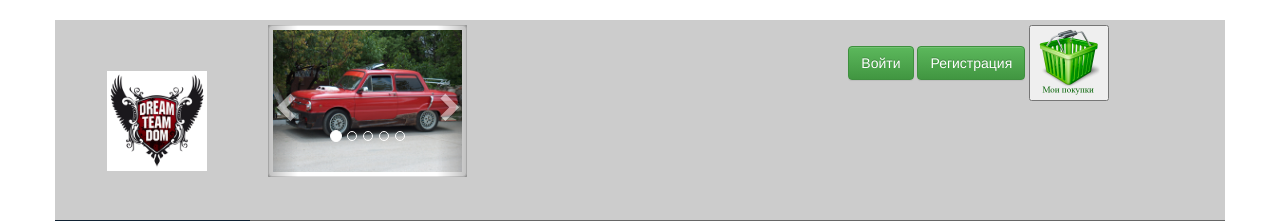
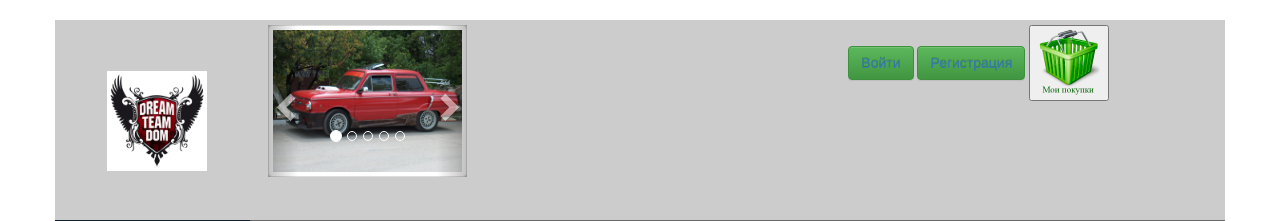
Before and after one commit to Bandydan/pdr, a CodeIgniter app: page / in a window 1280 px wide. Shown: the top 221 px of the page. Run offline with CodeIgniter, Linux system fonts and the light colour scheme; data comes from the database, SQL or seed files in the repository.

Commit message:
add links to Register and Login

```diff
--- a/application/views/header.php
+++ b/application/views/header.php
@@ -96,8 +96,8 @@
             </div>
 
             <div class="col-md-4">
-                <button type="button" class="btn btn-success">Войти</button>
-                <button type="button" class="btn btn-success">Регистрация</button>
+                <button type="button" class="btn btn-success"><a href="http://pdr/index.php/login">Войти</a></button>
+                <button type="button" class="btn btn-success"><a href="http://pdr/index.php/register">Регистрация</a></button>
                 <button type="button" class="">
                     <img class="" src="assets/img/basket_2.png" alt="Basket" width="64px" height="70px"/>
                 </button>
```
